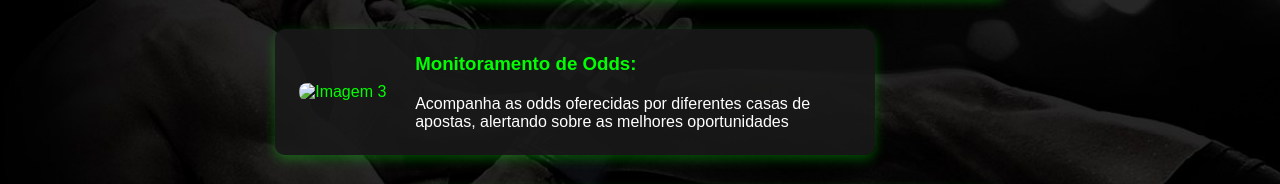
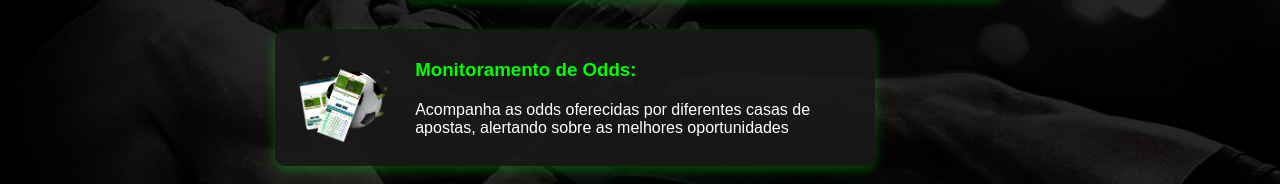
Before and after one commit to falcaoovo/falcaoovo, a plain HTML site: page index.html in a window 1280 px wide. Shown: the part 1435-1619 px from the top of the page. Drawn offline with Linux system fonts and the light colour scheme; files whose address does not match are found by name.

Commit message:
Update index.html

```diff
--- a/index.html
+++ b/index.html
@@ -43,7 +43,7 @@
 
             <!-- Funcionalidade 3 -->
             <div class="feature">
-                <img src=".odd.png" alt="Imagem 3">
+                <img src="odd.png" alt="Imagem 3">
                 <div class="feature-text">
                     <h3> Monitoramento de Odds:</h3>
                     <p>Acompanha as odds oferecidas por diferentes casas de apostas, alertando sobre as melhores oportunidades</p>
```
